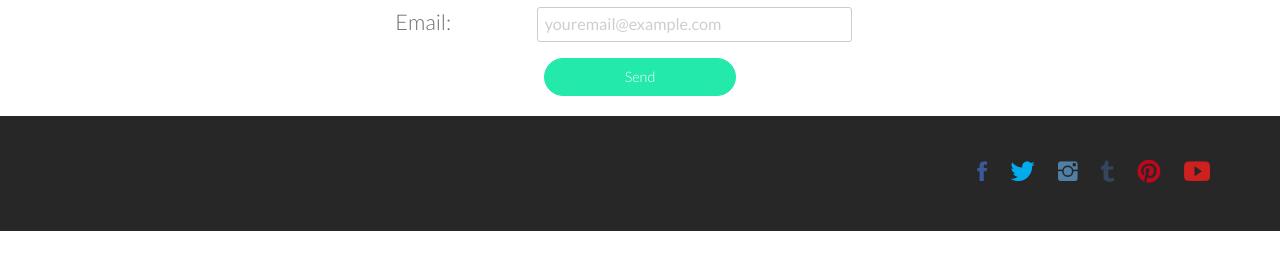
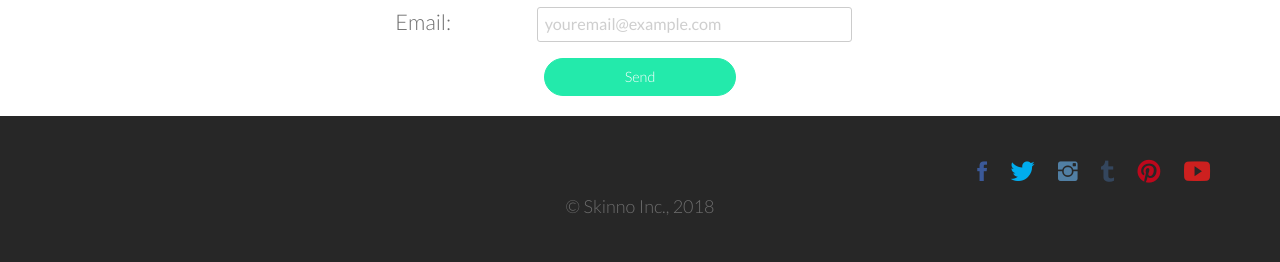
Before and after one commit to djmgeneseo/Skinno_Website, a PHP site: page / in a window 1280 px wide; the page is wider, and only the part inside the window is pictured. Shown: the part 5114-5376 px from the top of that part. Before the commit the page ends 5345 px from the top of that part, so only its background shows below. Run offline with PHP 8.4, Linux system fonts and the light colour scheme; style sheets or scripts are compiled from the project's sources; some libraries are stand-ins or nearby versions; some web fonts are replaced.

Commit message:
add copyright

```diff
--- a/home.html
+++ b/home.html
@@ -300,6 +300,9 @@ height="0" width="0" style="display:none;visibility:hidden"></iframe></noscript>
                 <li><a target="_blank" href="https://www.youtube.com/channel/UCQIIpTn_iLhBLzrDOWC5fgw"><i class="ion-social-youtube"></i></a></li>
             </ul>
         </div>
+        <div class = "row">
+            <p class = "copyright">© Skinno Inc., 2018</p>
+        </div>
     </footer>
 
     <!-- jQuery -->
--- a/resources/css/style.css
+++ b/resources/css/style.css
@@ -1067,6 +1067,12 @@ footer {
 .social-icons li i:hover,
 .social-icons li i:active {
     color: #fff;
+
+}
+
+.copyright {
+    margin-top: 10px;
+    text-align: center
 }
 
 /* ------------------------------------------- */
```
